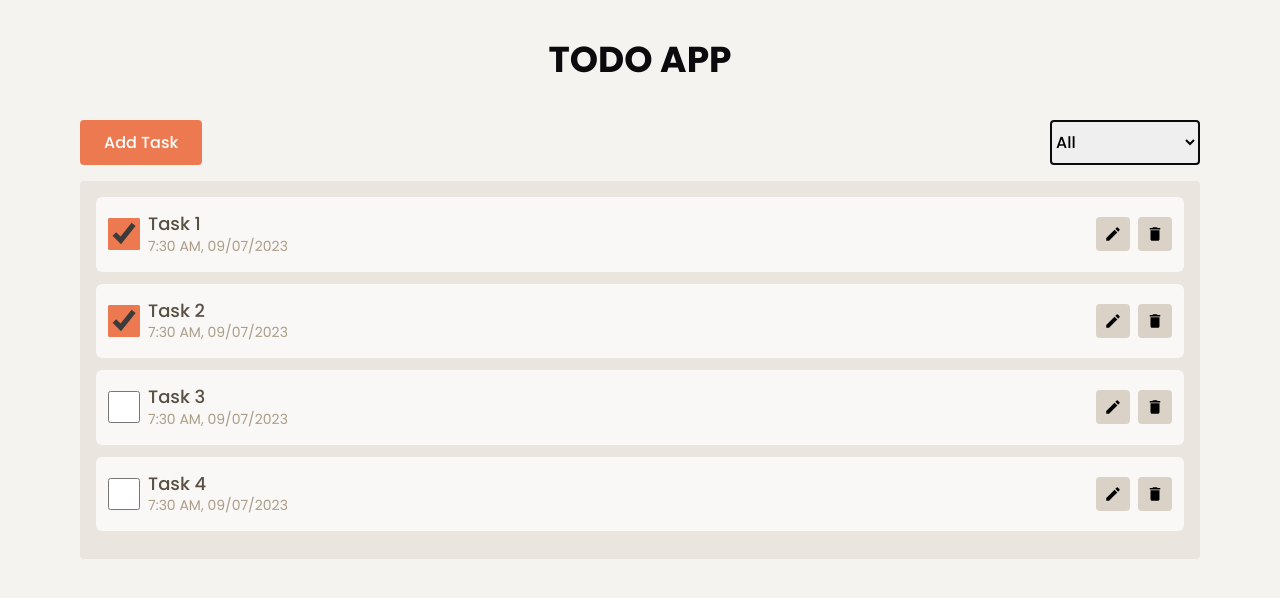
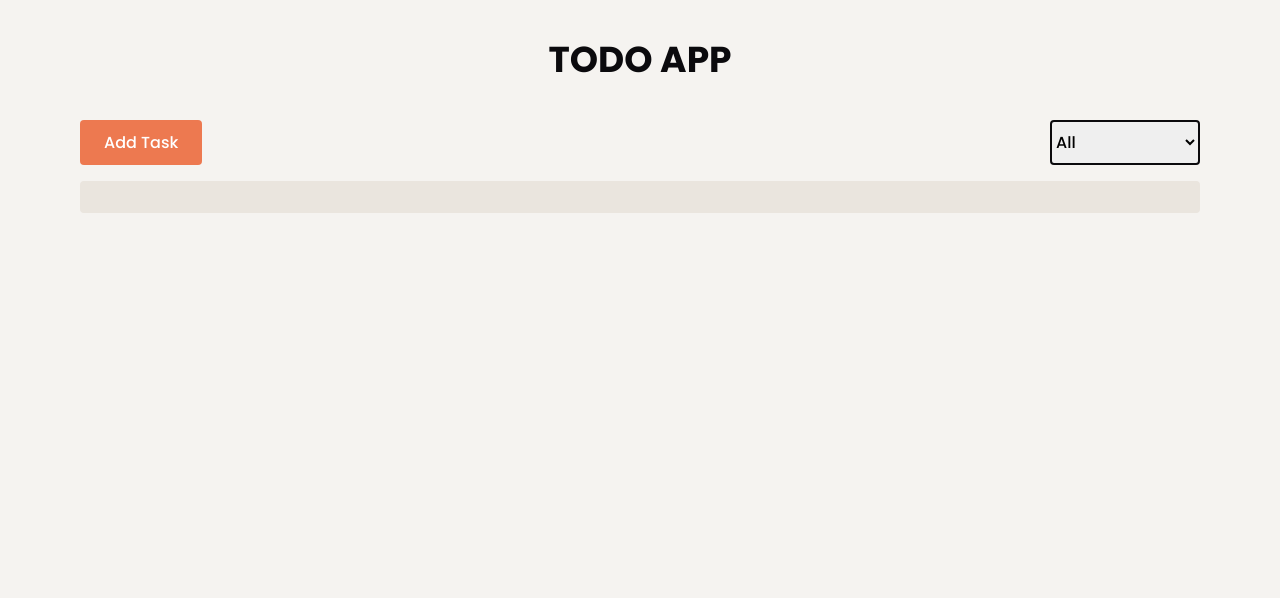
Before and after one commit to EnzoVieira/todo-app, a React (Vite) app: page / in a window 1280 px wide. Shown: the top 598 px of the page. Built offline with nearby package versions, Linux system fonts and the light colour scheme.

Commit message:
add: Save tasks in local storage

```diff
--- a/src/App.tsx
+++ b/src/App.tsx
@@ -1,26 +1,24 @@
-import { useState, useEffect } from "react"
+import { useState, useEffect, useCallback } from "react"
+
 import { TaskItem, TaskProps } from "./components/TaskItem"
-
 import { Button } from "./components/Button"
 import { Modal } from "./components/Modal"
 
+import { useLocalStorage } from "./hooks/useLocalStorage"
+
 type StatusType = "all" | "complete" | "incomplete"
 
-const arr: TaskProps[] = [
-  {id: 1, titulo: "Task 1", checked: true, date: "7:30 AM, 09/07/2023" },
-  {id: 2, titulo: "Task 2", checked: true, date: "7:30 AM, 09/07/2023" },
-  {id: 3, titulo: "Task 3", checked: false, date: "7:30 AM, 09/07/2023" },
-  {id: 4, titulo: "Task 4", checked: false, date: "7:30 AM, 09/07/2023" },
-]
+const TASKS_LOCALSTORAGE_KEY = "tasks"
 
 function App() {
-  const [taskList, setNewTaskList] = useState(arr)
+  const [taskList, setNewTaskList] = useLocalStorage<TaskProps>(TASKS_LOCALSTORAGE_KEY)
   const [selectStatus, setSelectStatus] = useState<StatusType>("all")
   const [filteredTaskList, setFilteredTaskList] = useState<TaskProps[]>([])
   const [isModalOpen, setIsModalOpen] = useState(false)
 
   function onAddTask(titulo: string) {
-    setNewTaskList([...taskList, { id: Math.random(), titulo, date: "7:30 AM, 09/07/2023", checked: false }])
+    const newTasks = [...taskList, { id: Math.random(), titulo, date: "7:30 AM, 09/07/2023", checked: false }]
+    setNewTaskList(newTasks)
     setIsModalOpen(false)
   }
 
@@ -59,7 +57,7 @@ function App() {
     setNewTaskList(newArr)
   }
 
-  function filterTaskList() {
+  const filterTaskList = useCallback(() => {
     switch (selectStatus) {
       case "complete": {
         const newArr = taskList.filter(task => task.checked)
@@ -78,7 +76,7 @@ function App() {
         break
       }
     }
-  }
+  }, [taskList, selectStatus])
 
   function handleOpenModal() {
     setIsModalOpen(true)
@@ -90,8 +88,7 @@ function App() {
 
   useEffect(() => {
     filterTaskList()
-    // loadState()
-  }, [taskList, selectStatus])
+  }, [filterTaskList, taskList])
 
   return (
     <div className="w-full mx-auto max-w-6xl px-4 py-10">
--- a/src/components/TaskItem.tsx
+++ b/src/components/TaskItem.tsx
@@ -36,6 +36,7 @@ export function TaskItem({ task, onDelete, handleToggleTask, handleEditTask }: P
 
   function onEditTask(id: number, newTitle: string) {
     handleEditTask(id, newTitle)
+    setIsEditModalOpen(false)
   }
 
   return (
--- /dev/null
+++ b/src/hooks/useLocalStorage.ts
@@ -0,0 +1,26 @@
+import { useCallback, useEffect, useState } from "react"
+
+export function useLocalStorage<T>(key: string): [T[], (newState: T[]) => void] {
+  const [savedData, setSavedData] = useState<T[]>([])
+
+  function saveState(newState: T[]) {
+    localStorage.setItem(key, JSON.stringify(newState))
+    setSavedData(newState)
+  }
+
+  const loadState = useCallback(() => {
+    const savedJSON = localStorage.getItem(key)
+
+    if (savedJSON) {
+      const saved = JSON.parse(savedJSON) as T[]
+
+      setSavedData(saved)
+    }
+  }, [key])
+
+  useEffect(() => {
+    loadState()
+  }, [loadState])
+
+  return [savedData, saveState]
+}
```
